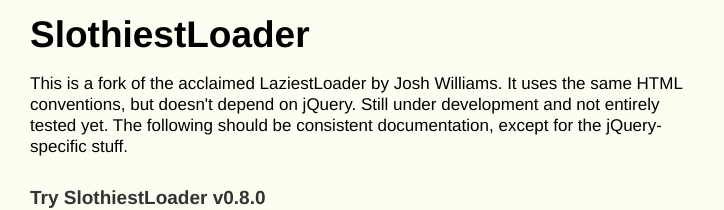
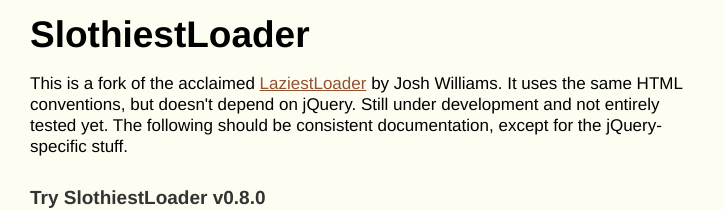
Before and after one commit to sjwilliams/laziestloader, a website: page index.html in a window 1280 px wide. Shown: the top 210 px of the page, without its empty margins (0-724 px from the left). Drawn offline with nearby package versions, Linux system fonts and the light colour scheme.

Commit message:
link to laziestloader in doc

```diff
--- a/index.html
+++ b/index.html
@@ -279,7 +279,7 @@
 
     <section class="intro">
         <h1>SlothiestLoader</h1>
-        <p>This is a fork of the acclaimed LaziestLoader by Josh Williams. It uses the same HTML conventions, but doesn't depend on jQuery. Still under development and not entirely tested yet. The following should be consistent documentation, except for the jQuery-specific stuff.</p>
+        <p>This is a fork of the acclaimed <a href="http://sjwilliams.github.io/laziestloader/">LaziestLoader</a> by Josh Williams. It uses the same HTML conventions, but doesn't depend on jQuery. Still under development and not entirely tested yet. The following should be consistent documentation, except for the jQuery-specific stuff.</p>
     </section>
 
     <section class="installation">
```
